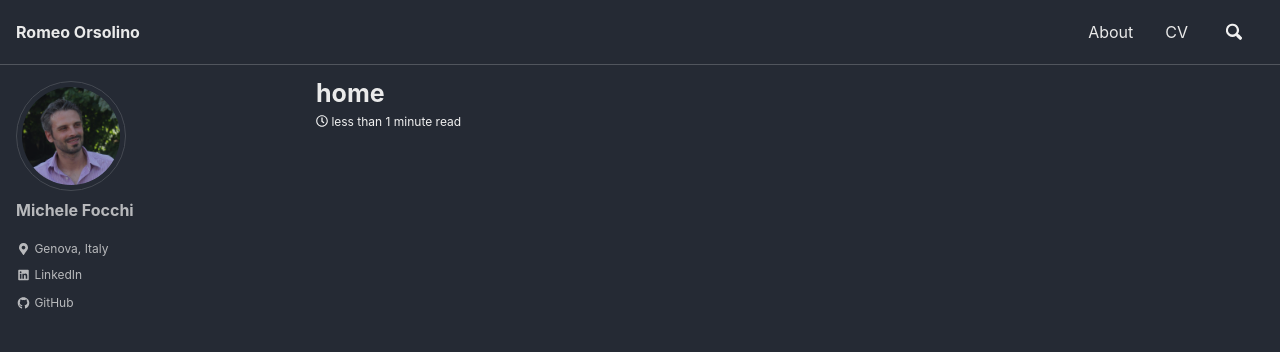
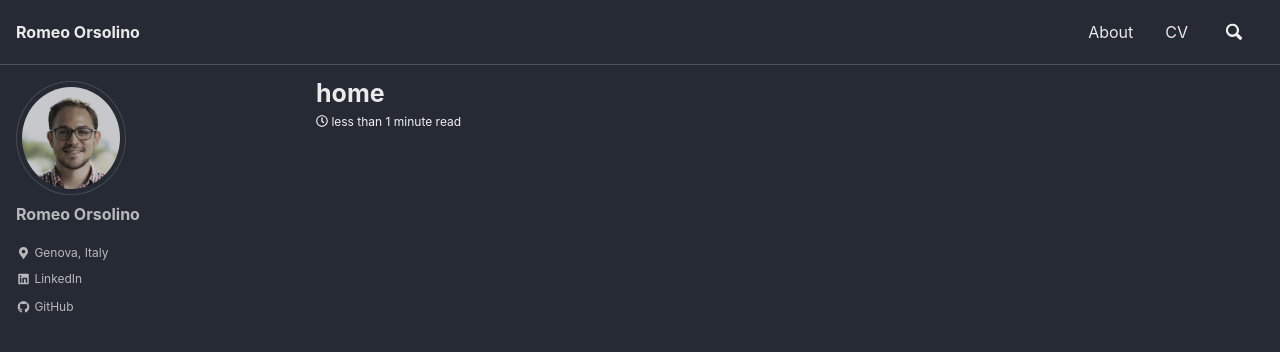
Before and after one commit to orsoromeo/orsoromeo.github.io, a Jekyll site: the page built from _pages/Home.md, in a window 1280 px wide and 900 px high. Shown: the top 352 px of the window. Built offline with Jekyll 4.4.1, drawn with Linux system fonts in a browser that asks for light colours; cached includes are drawn as plain includes; nearby versions of some CDN libraries.

Commit message:
added socials

```diff
--- a/_config.yml
+++ b/_config.yml
@@ -102,12 +102,12 @@
 
 # Site Author
 author:
-  name             : "Michele Focchi"
-  avatar           : /assets/images/bio-photo.jpg # path of avatar image, e.g. "/assets/images/bio-photo.jpg"
+  name             : "Romeo Orsolino"
+  avatar           : /assets/images/Orsolino_Romeo_IHMC_cropped.JPG # path of avatar image, e.g. "/assets/images/bio-photo.jpg"
   bio              : ""
   location         : "Genova, Italy"
-  github           : "mfocchi"
-  linkedin         : "michele-focchi-4149115/"
+  github           : "https://github.com/orsoromeo"
+  linkedin         : "https://www.linkedin.com/in/romeo-orsolino-0097b78a/"
   YouTube          : "https://www.youtube.com/channel/UC45i3BaTxTpDWPLY2UhpolA"
 
 # Site Footer
```
Also changed, not shown: assets/images/Orsolino_Romeo_IHMC_cropped.JPG (added).
